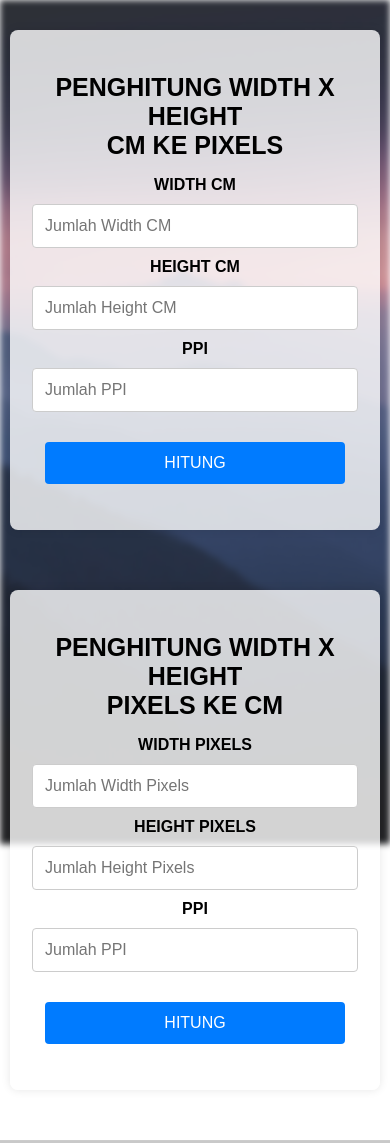
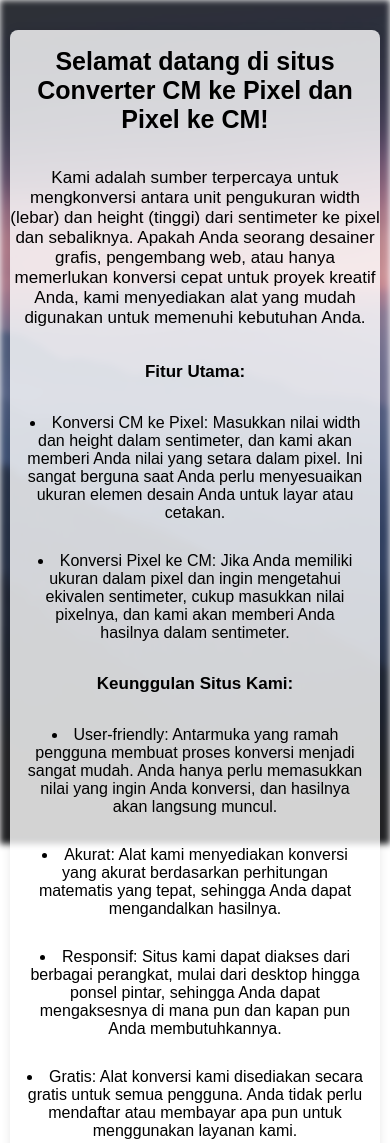
Before and after one commit to ZckyAlGhfri/CMPIXELSCONVERTER, a plain HTML site: page index.html in a window 390 px wide. Shown: the top 1143 px of the page. Drawn offline with Linux system fonts and the light colour scheme.

Commit message:
Add files via upload

```diff
--- a/index.html
+++ b/index.html
@@ -23,6 +23,21 @@
             <button onclick="hitungCM()">HITUNG</button>
             <b id="hasilHitung2"></b>
         </div> -->
+        <div class="form1">
+            <h1>Selamat datang di situs Converter CM ke Pixel dan Pixel ke CM!</h1>
+            <p>Kami adalah sumber terpercaya untuk mengkonversi antara unit pengukuran width (lebar) dan height (tinggi) dari sentimeter ke pixel dan sebaliknya. Apakah Anda seorang desainer grafis, pengembang web, atau hanya memerlukan konversi cepat untuk proyek kreatif Anda, kami menyediakan alat yang mudah digunakan untuk memenuhi kebutuhan Anda.</p>
+            <p><b>Fitur Utama:</b>
+
+                <li>Konversi CM ke Pixel: Masukkan nilai width dan height dalam sentimeter, dan kami akan memberi Anda nilai yang setara dalam pixel. Ini sangat berguna saat Anda perlu menyesuaikan ukuran elemen desain Anda untuk layar atau cetakan.</li>
+                <li>Konversi Pixel ke CM: Jika Anda memiliki ukuran dalam pixel dan ingin mengetahui ekivalen sentimeter, cukup masukkan nilai pixelnya, dan kami akan memberi Anda hasilnya dalam sentimeter.</li>
+            <p><b>Keunggulan Situs Kami:</b></p>
+
+                <li>User-friendly: Antarmuka yang ramah pengguna membuat proses konversi menjadi sangat mudah. Anda hanya perlu memasukkan nilai yang ingin Anda konversi, dan hasilnya akan langsung muncul.</li>
+                <li>Akurat: Alat kami menyediakan konversi yang akurat berdasarkan perhitungan matematis yang tepat, sehingga Anda dapat mengandalkan hasilnya.</li>
+                <li>Responsif: Situs kami dapat diakses dari berbagai perangkat, mulai dari desktop hingga ponsel pintar, sehingga Anda dapat mengaksesnya di mana pun dan kapan pun Anda membutuhkannya.</li>
+                <li>Gratis: Alat konversi kami disediakan secara gratis untuk semua pengguna. Anda tidak perlu mendaftar atau membayar apa pun untuk menggunakan layanan kami.</li>
+                </p>
+        </div>
         <div class="form2">
             <h1>PENGHITUNG WIDTH X HEIGHT<br>CM KE PIXELS</h1>
             <label for="">WIDTH CM</label>
--- a/style.css
+++ b/style.css
@@ -30,15 +30,24 @@ body {
 
 .form1 {
     background-color: rgba(255, 255, 255, 0.8); /* Gunakan warna latar belakang semi-transparan untuk konten */
-    width: 800px;
-    height: 350px;
+    width: 90%;
+    height: auto;
     border-radius: 8px;
     box-shadow: 0 0 10px rgba(0, 0, 0, 0.1);
     display: flex;
+    text-align: center;
     justify-content: center;
     align-items: center;
     flex-direction: column;
     margin: 30px;
+}
+
+.form1 p {
+    font-size: 17px;
+}
+
+.form1 li {
+    margin: 10px;
 }
 
 .form2 {
@@ -103,10 +112,12 @@ footer p, footer a {
 }
 
 @media only screen and (max-width: 768px) {
+    .form1 li {
+        margin: 15px;
+    }
     .form1 {
-        width: 85%; /* Mengubah lebar menjadi 90% dari lebar viewport */
-        max-width: 500px; /* Lebar maksimum pada layar kecil */
-        height: 325px; /* Mengubah tinggi menjadi otomatis */
+        width: 95%; /* Mengubah lebar menjadi 90% dari lebar viewport */
+        /* height: 325px; Mengubah tinggi menjadi otomatis */
     }
 
     .form2 {
```
